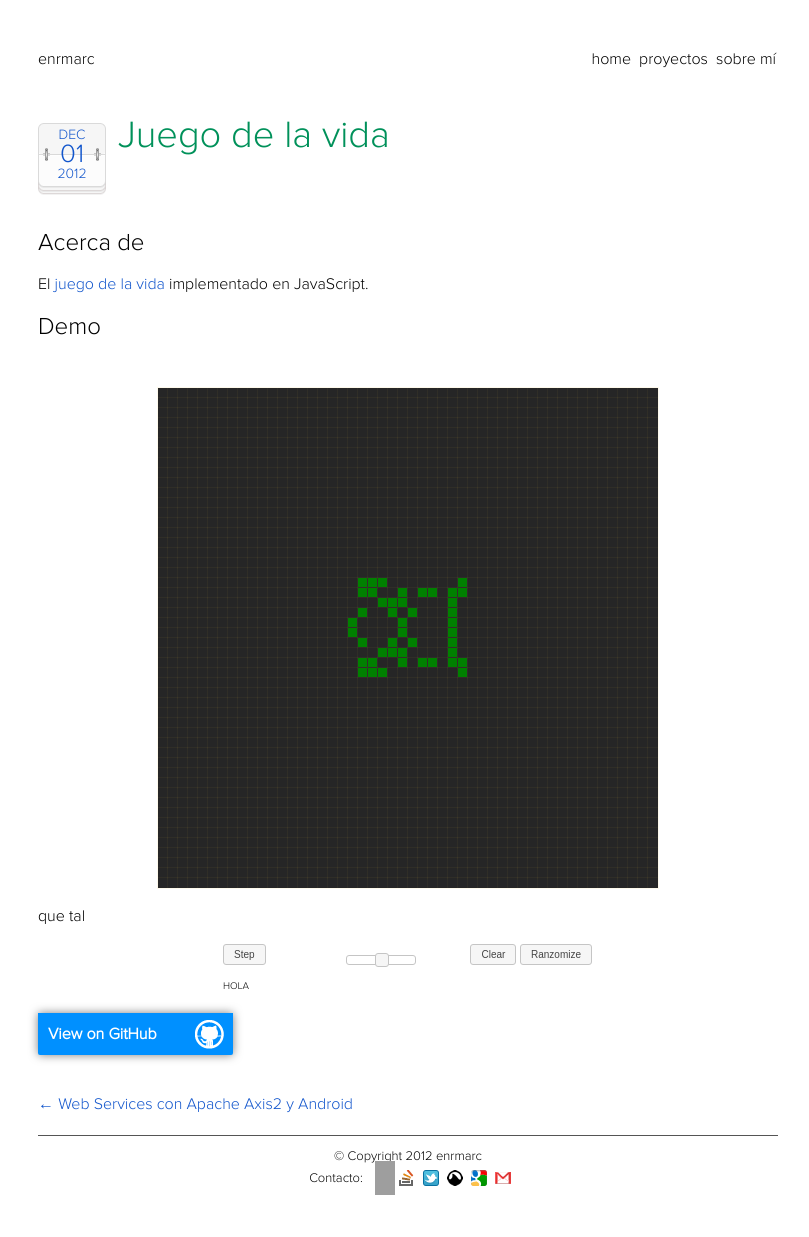
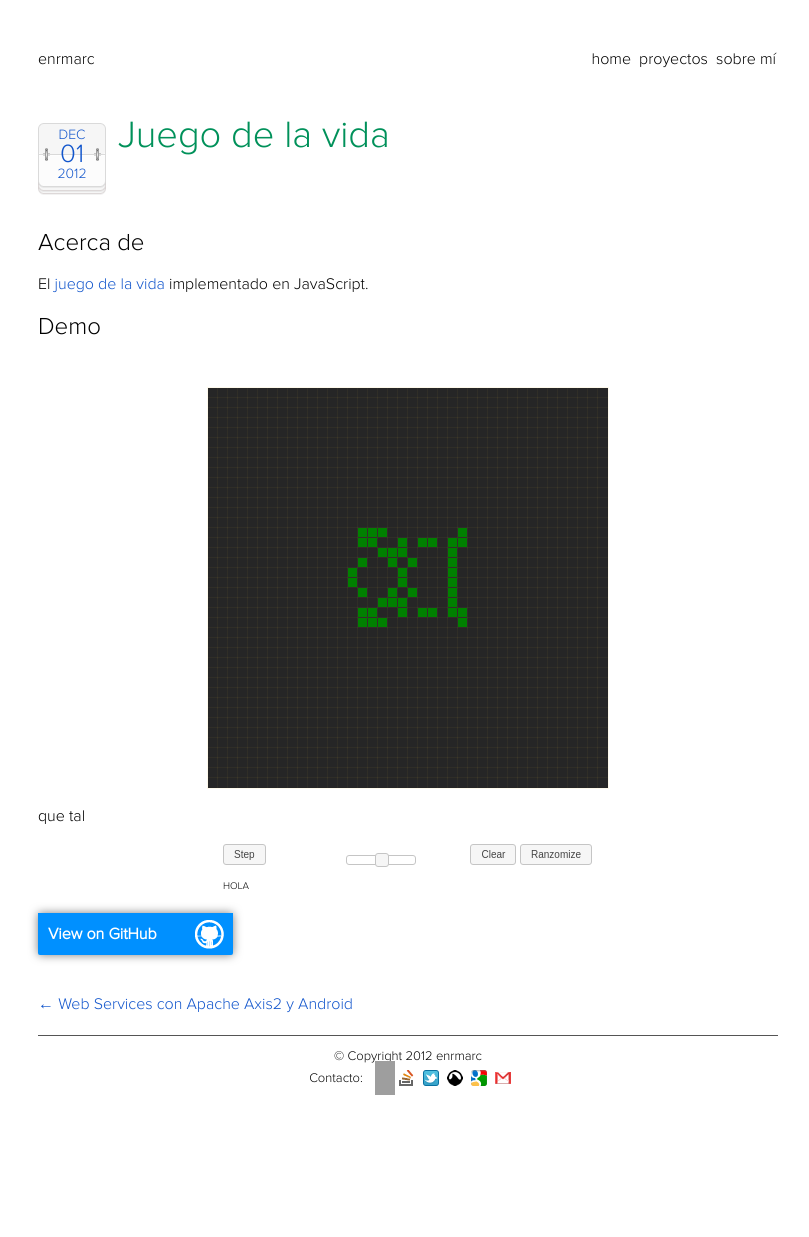
Before and after one commit to enrmarc/enrmarc.github.com, a Jekyll site: the page built from _posts/2012-12-01-Conway.md, in a window 1280 px wide. Shown: the whole page, without its empty margins (232-1041 px from the left). Built offline with Jekyll 4.4.1, drawn with Linux system fonts in a browser that asks for light colours; nearby versions of some CDN libraries; some web fonts are replaced; after the commit the page ends 1137 px from its top, so only the background shows below that; grey boxes are pictures that could not be loaded.

Commit message:
conwayjs fixed

```diff
--- a/_posts/2012-12-01-Conway.md
+++ b/_posts/2012-12-01-Conway.md
@@ -14,7 +14,7 @@ El [juego de la vida][1] implementado en JavaScript.
 <script type="text/javascript" src="/assets/conwayjs/js/GOL.js"></script>
 <script type="text/javascript" src="/assets/conwayjs/js/Grid.js"></script>
 <script type="text/javascript" src="/assets/conwayjs/js/Cell.js"></script>
-<canvas id="canvas" width="500" height="500"></canvas>
+<canvas id="canvas" width="400" height="400"></canvas>
 <p>que  tal</p>
 <div class="btn-group">
   <div class="buttons-left">
--- a/assets/conwayjs/js/GOL.js
+++ b/assets/conwayjs/js/GOL.js
@@ -4,7 +4,7 @@ var GOL = (function($) {
     var canvas, ctx, width, height, blockSize, rows, cols, timer, drawing, speed = 250;
 
     var init = function() {
-        Grid.setConfig({ rows : 50, cols : 50, speed : speed });
+        Grid.setConfig({ rows : 40, cols : 40, speed : speed });
         Grid.create();
         Grid.applyPattern({ x : 12, y : 10, code : "b3o7bo$b2o2bob2ob2o$3b3o4bob$bo2bobo3bob$o4bo4bob$o4bo4bob$bo2bobo3bob$3b3o4bob$b2o2bob2ob2o$b3o7bo!"}); // RLE file format
         setUpCanvas();
```
